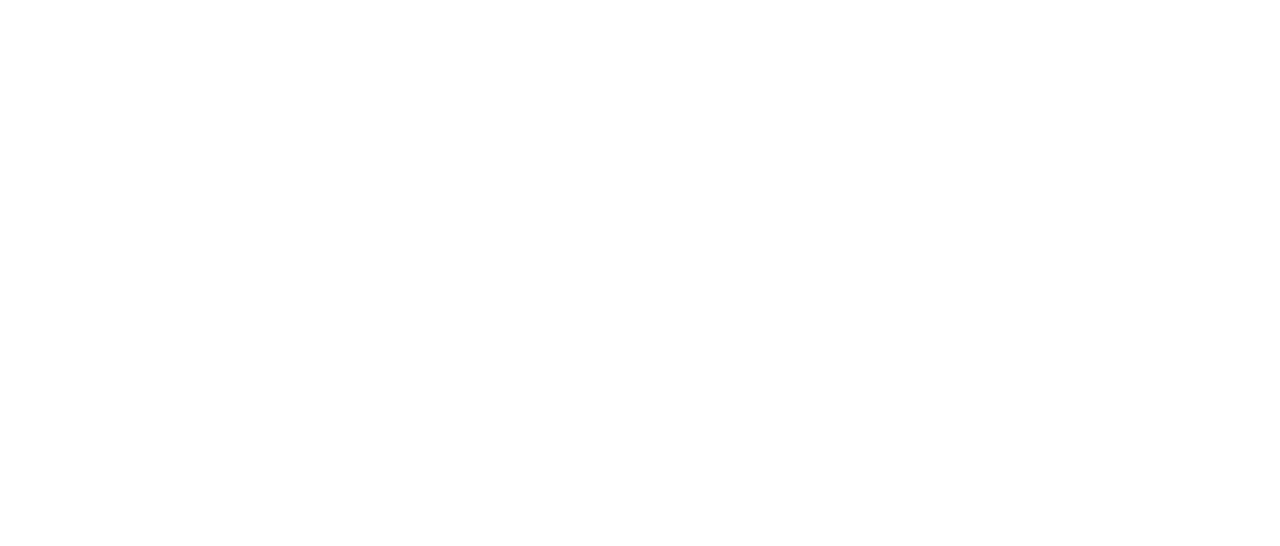
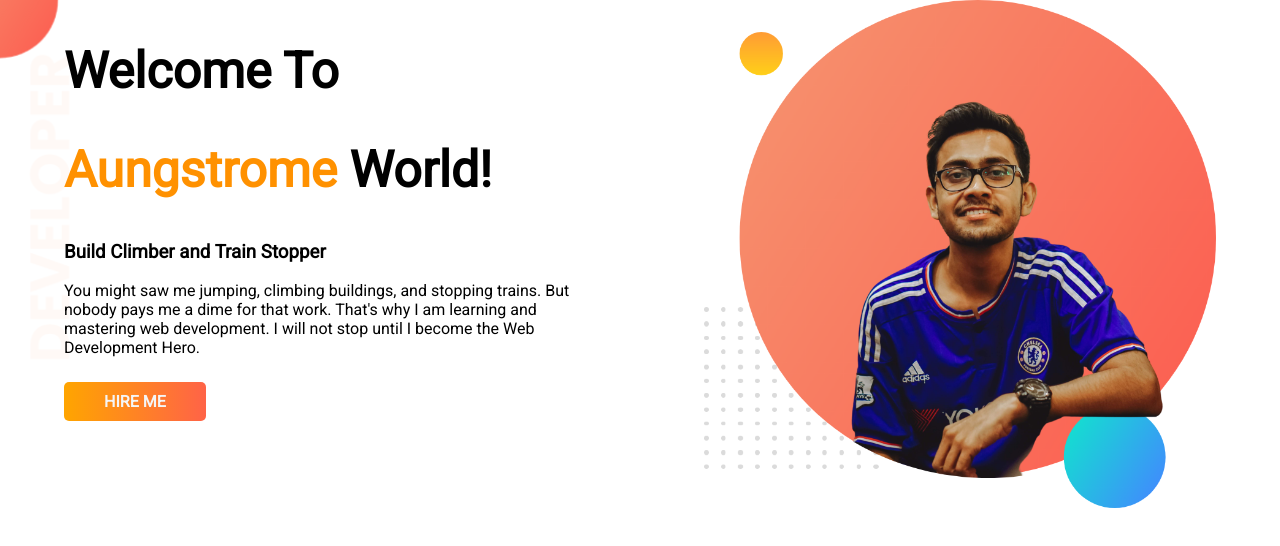
Before and after one commit to aungstrome/web-portfolio, a plain HTML site: page index.html in a window 1280 px wide. Drawn offline with Linux system fonts and the light colour scheme.

Commit message:
Top Section added

```diff
--- a/index.html
+++ b/index.html
@@ -5,7 +5,40 @@
     <meta http-equiv="X-UA-Compatible" content="IE=edge" />
     <meta name="viewport" content="width=device-width, initial-scale=1.0" />
     <title>Web-Portfolio</title>
+    <!-- CSS StyleSheet -->
     <link rel="stylesheet" href="style.css" />
+    <!-- Google Fonts -->
+    <link rel="preconnect" href="https://fonts.googleapis.com" />
+    <link rel="preconnect" href="https://fonts.gstatic.com" crossorigin />
+    <link
+      href="https://fonts.googleapis.com/css2?family=Roboto&display=swap"
+      rel="stylesheet"
+    />
   </head>
-  <body></body>
+  <body>
+    <section class="top-banner">
+      <div class="half-width">
+        <h1>Welcome To</h1>
+        <h1><span class="orange-color">Aungstrome</span> World!</h1>
+
+        <h3>Build Climber and Train Stopper</h3>
+        <p>
+          You might saw me jumping, climbing buildings, and stopping trains. But
+          nobody pays me a dime for that work. That's why I am learning and
+          mastering web development. I will not stop until I become the Web
+          Development Hero.
+        </p>
+        <br />
+        <a
+          class="link-button"
+          target="_blank"
+          href="https://www.linkedin.com/in/abircse004/"
+          >HIRE ME</a
+        >
+      </div>
+      <div class="half-width">
+        <img src="images/my-bg (1).png" alt="" srcset="" />
+      </div>
+    </section>
+  </body>
 </html>
--- a/style.css
+++ b/style.css
@@ -0,0 +1,39 @@
+body {
+  font-family: "Roboto", sans-serif;
+  margin: 0;
+}
+
+h1 {
+  font-size: 50px;
+}
+
+.orange-color {
+  color: #ff9100;
+}
+
+section {
+  display: flex;
+}
+
+.half-width {
+  width: 50%;
+  padding: 0 5%;
+}
+
+.half-width img {
+  width: 100%;
+}
+
+.link-button {
+  text-decoration: none;
+  color: whitesmoke;
+  font-weight: bolder;
+  background-image: linear-gradient(to right, orange, tomato);
+  padding: 10px 40px;
+  border-radius: 5px;
+}
+
+.top-banner {
+  background-image: url(images/top-banner.png);
+  background-repeat: no-repeat;
+}
```
Also changed, not shown: images/my-bg.png (deleted), images/my-bg2.png (deleted).
